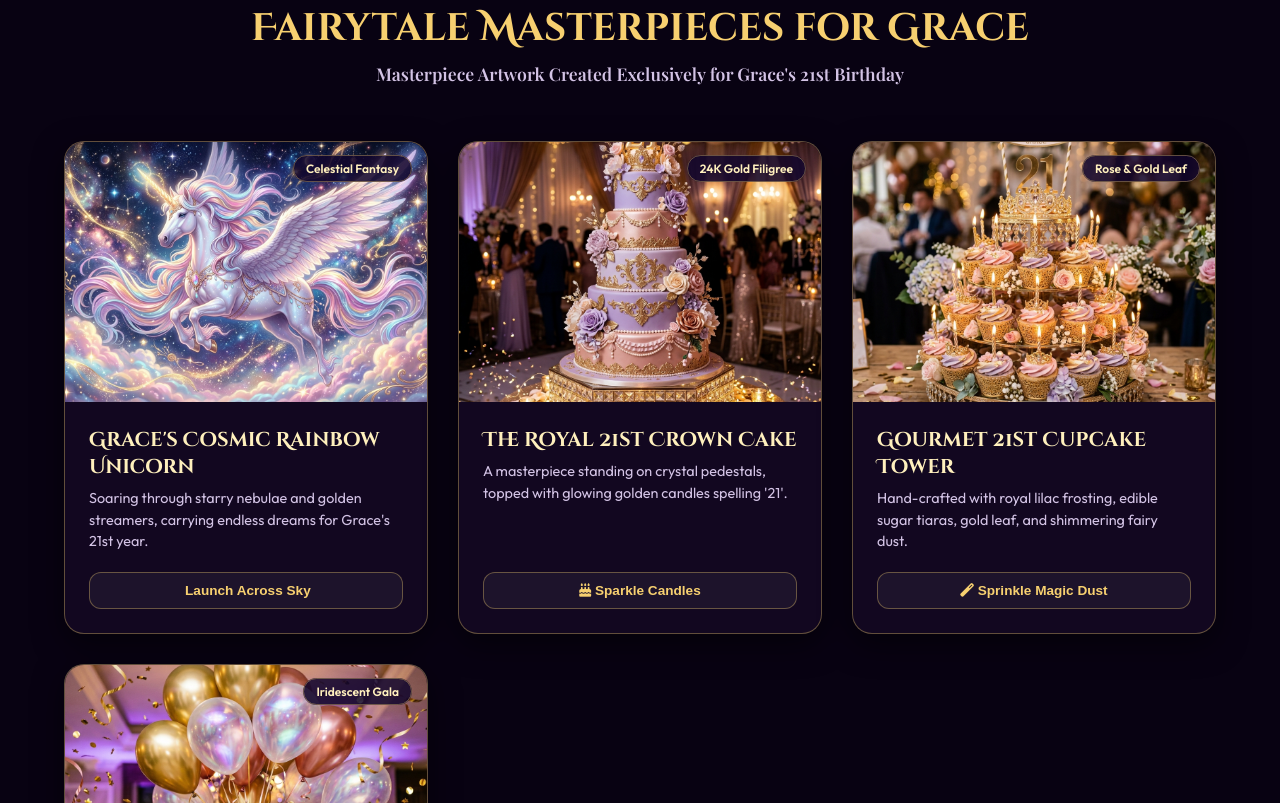
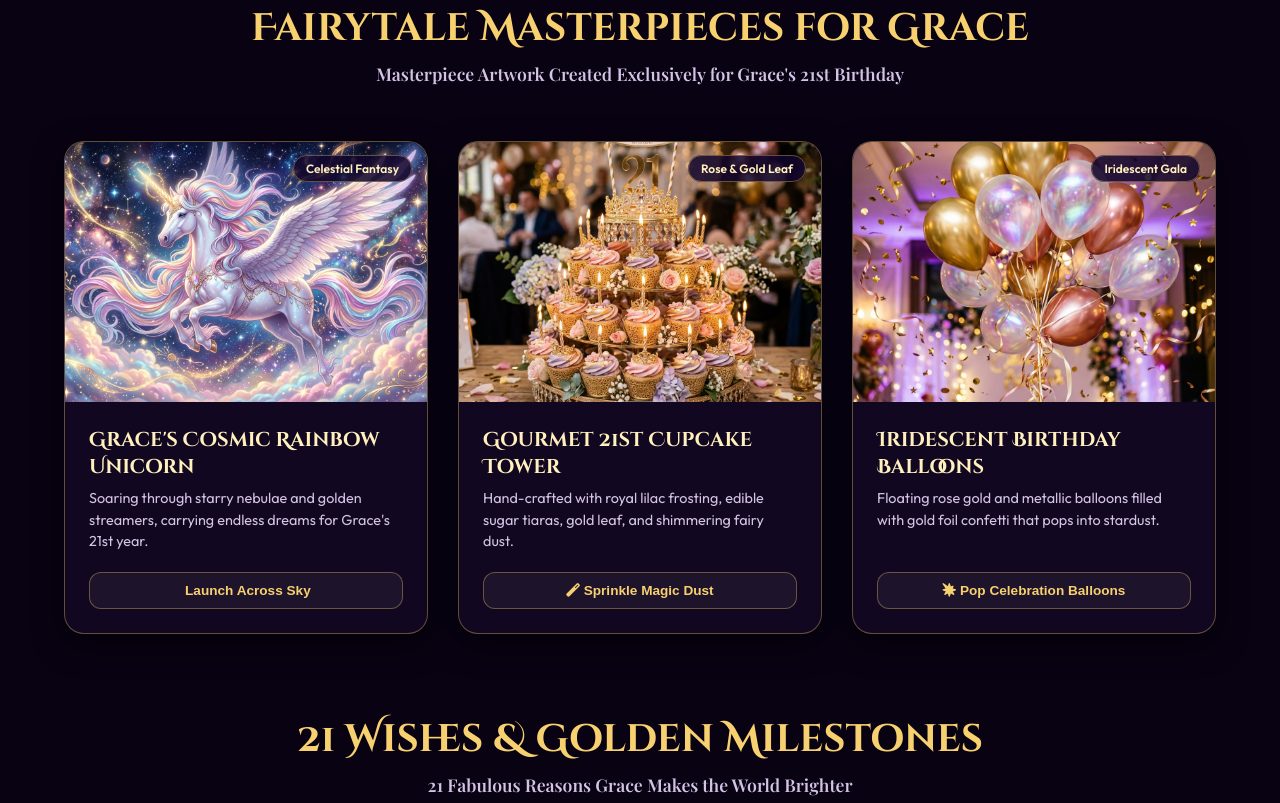
Before and after one commit to brentboltongmail/grace21, a website built with Vite: page index.html in a window 1280 px wide. Shown: the part 897-1700 px from the top of the page. Built offline with nearby package versions, Linux system fonts and the light colour scheme; animation ran at ten frames a second; some icons are missing; a web font is replaced by a local one.

Commit message:
Remove Royal 21st Crown Cake card from fairytale gallery grid

```diff
--- a/index.html
+++ b/index.html
@@ -117,21 +117,6 @@
             <h3>Grace's Cosmic Rainbow Unicorn</h3>
             <p>Soaring through starry nebulae and golden streamers, carrying endless dreams for Grace's 21st year.</p>
             <button class="art-action-btn launch-unicorn-trigger"><i class="fa-solid fa-sparkles"></i> Launch Across Sky</button>
-          </div>
-        </div>
-
-        <!-- Card 2: Royal 5-Tier Cake -->
-        <div class="art-card" data-tilt>
-          <div class="art-img-wrapper">
-            <img src="/assets/grace_royal_cake.jpg" alt="Grace's 5-Tier Royal Cake" loading="lazy">
-            <div class="art-overlay">
-              <span class="art-tag">24K Gold Filigree</span>
-            </div>
-          </div>
-          <div class="art-content">
-            <h3>The Royal 21st Crown Cake</h3>
-            <p>A masterpiece standing on crystal pedestals, topped with glowing golden candles spelling '21'.</p>
-            <button class="art-action-btn light-cake-trigger"><i class="fa-solid fa-cake-candles"></i> Sparkle Candles</button>
           </div>
         </div>
 
```
